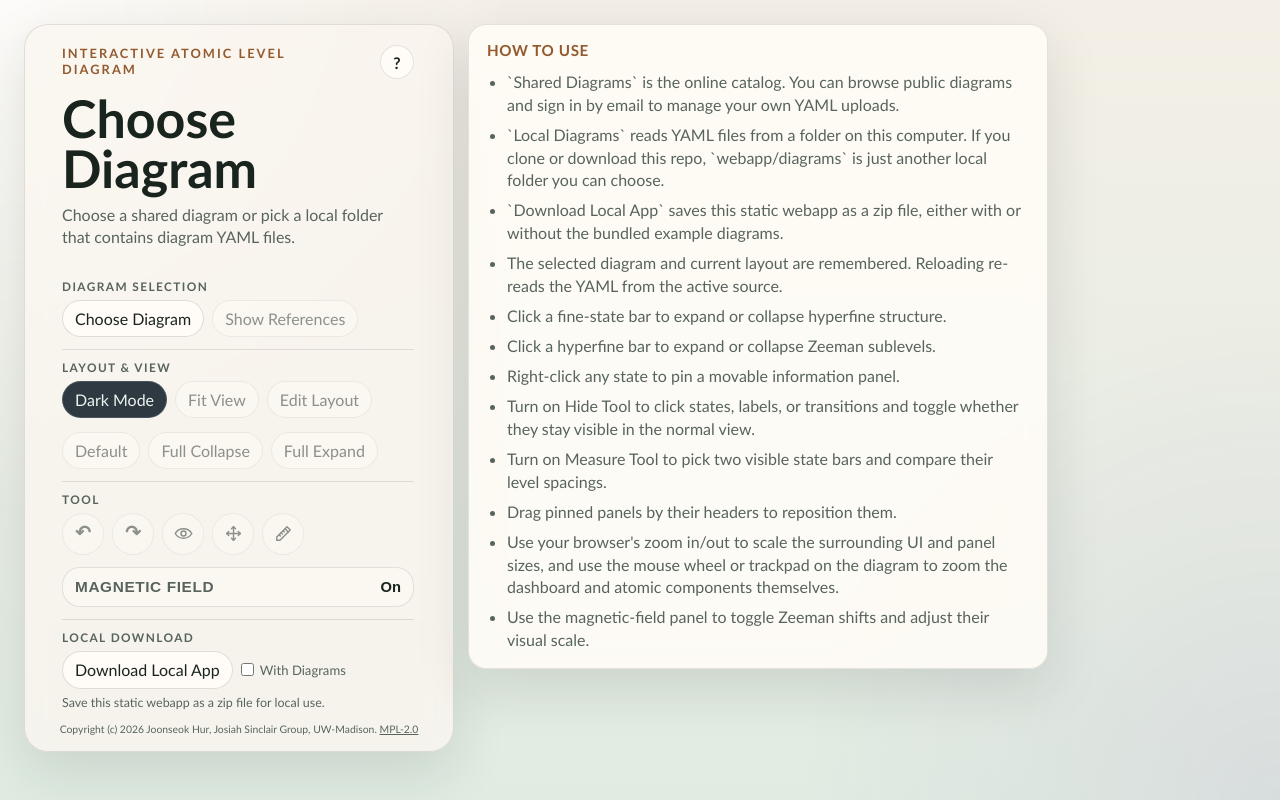
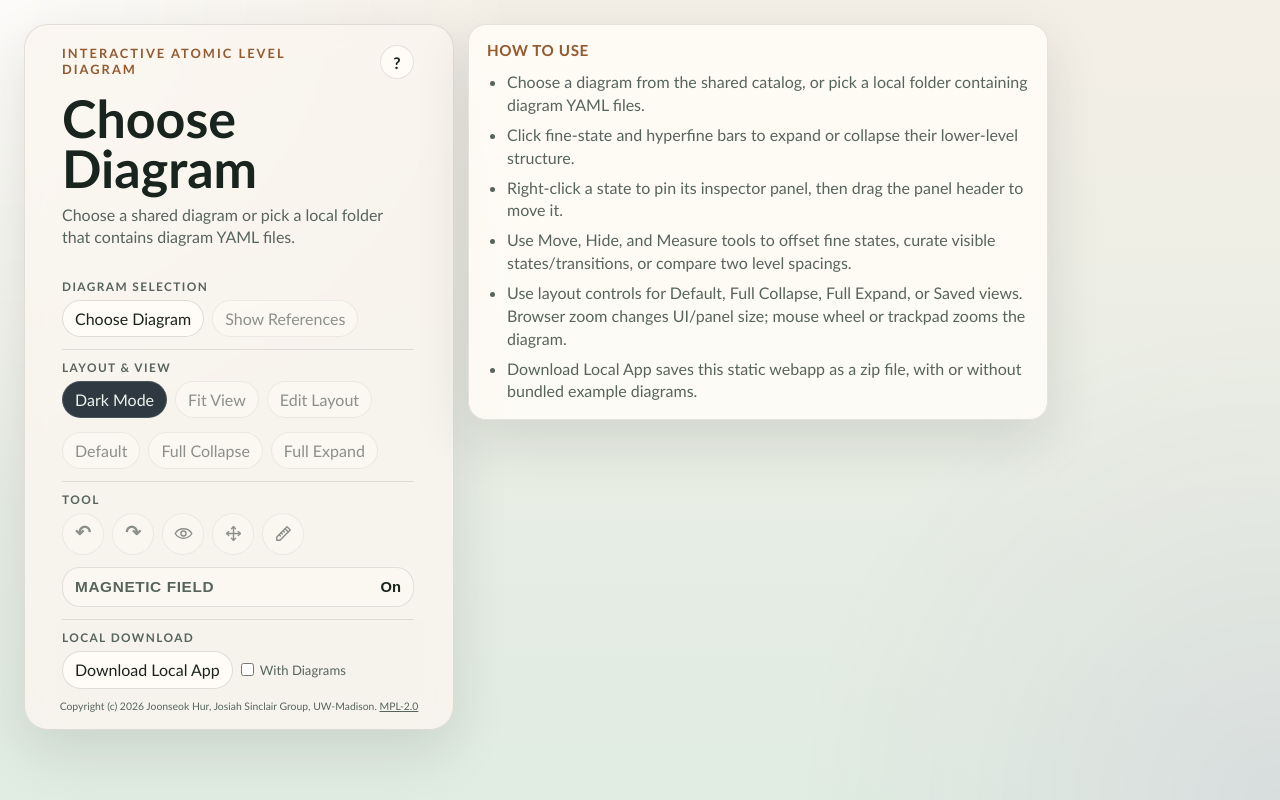
Before and after one commit to SinclairQuantumLab/Interactive-level-diagram, a plain HTML site: page index.html in a window 1280 px wide. Both pictures are taken after a click on the button "How to use". Drawn offline with Linux system fonts and the light colour scheme; no server answers; a script that the page names is missing.

Commit message:
Tighten help panel copy

```diff
--- a/index.html
+++ b/index.html
@@ -157,27 +157,20 @@
               <span>With Diagrams</span>
             </label>
           </div>
-          <p class="control-group-hint">Save this static webapp as a zip file for local use.</p>
         </section>
       </div>
       <p class="panel-attribution">Copyright (c) 2026 Joonseok Hur, Josiah Sinclair Group, UW-Madison. <a href="LICENSE" target="_blank" rel="noopener noreferrer">MPL-2.0</a></p>
     </section>
 
     <aside id="help-panel" class="help-panel" hidden>
-        <h2>How To Use</h2>
+      <h2>How To Use</h2>
       <ul class="help-list">
-        <li>`Shared Diagrams` is the online catalog. You can browse public diagrams and sign in by email to manage your own YAML uploads.</li>
-        <li>`Local Diagrams` reads YAML files from a folder on this computer. If you clone or download this repo, `webapp/diagrams` is just another local folder you can choose.</li>
-        <li>`Download Local App` saves this static webapp as a zip file, either with or without the bundled example diagrams.</li>
-        <li>The selected diagram and current layout are remembered. Reloading re-reads the YAML from the active source.</li>
-        <li>Click a fine-state bar to expand or collapse hyperfine structure.</li>
-        <li>Click a hyperfine bar to expand or collapse Zeeman sublevels.</li>
-        <li>Right-click any state to pin a movable information panel.</li>
-        <li>Turn on Hide Tool to click states, labels, or transitions and toggle whether they stay visible in the normal view.</li>
-        <li>Turn on Measure Tool to pick two visible state bars and compare their level spacings.</li>
-        <li>Drag pinned panels by their headers to reposition them.</li>
-        <li>Use your browser's zoom in/out to scale the surrounding UI and panel sizes, and use the mouse wheel or trackpad on the diagram to zoom the dashboard and atomic components themselves.</li>
-        <li>Use the magnetic-field panel to toggle Zeeman shifts and adjust their visual scale.</li>
+        <li>Choose a diagram from the shared catalog, or pick a local folder containing diagram YAML files.</li>
+        <li>Click fine-state and hyperfine bars to expand or collapse their lower-level structure.</li>
+        <li>Right-click a state to pin its inspector panel, then drag the panel header to move it.</li>
+        <li>Use Move, Hide, and Measure tools to offset fine states, curate visible states/transitions, or compare two level spacings.</li>
+        <li>Use layout controls for Default, Full Collapse, Full Expand, or Saved views. Browser zoom changes UI/panel size; mouse wheel or trackpad zooms the diagram.</li>
+        <li>Download Local App saves this static webapp as a zip file, with or without bundled example diagrams.</li>
       </ul>
     </aside>
 
--- a/src/styles.css
+++ b/src/styles.css
@@ -696,13 +696,6 @@ h1 {
   letter-spacing: 0.12em;
   text-transform: uppercase;
   color: var(--text-muted);
-}
-
-.control-group-hint {
-  margin: 0;
-  color: var(--text-muted);
-  font-size: 0.78rem;
-  line-height: 1.35;
 }
 
 .control-row {
```
